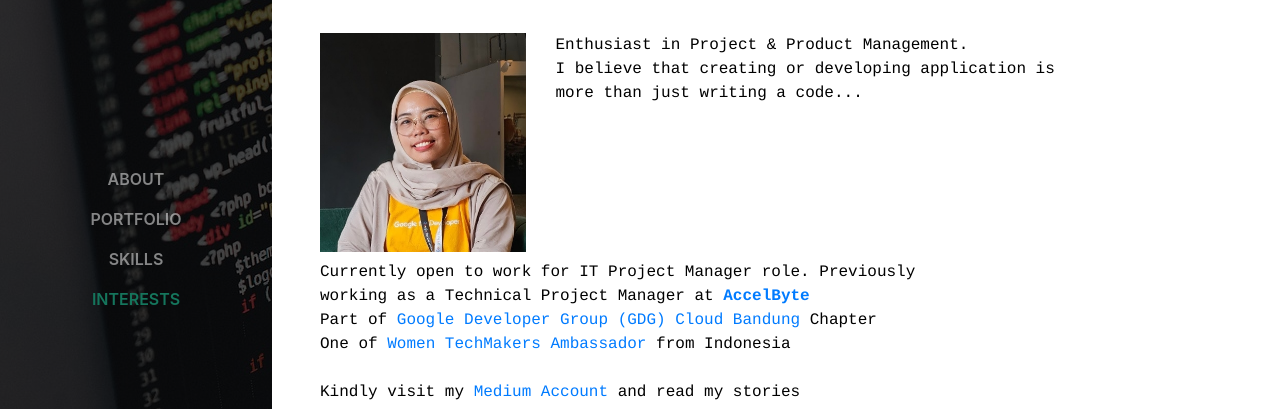
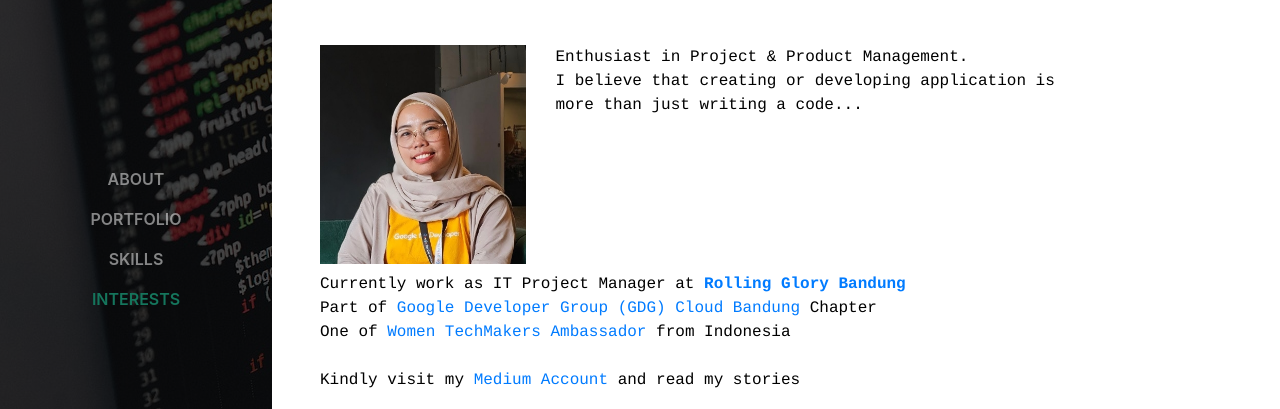
Before and after one commit to inne-p/inne-p.github.io, a website with bundled scripts: page index.html in a window 1280 px wide. Shown: the part 169-578 px from the top of the page. Built offline with nearby package versions, Linux system fonts and the light colour scheme; a web font is replaced by a local one.

Commit message:
Update index.html
updated current job

```diff
--- a/index.html
+++ b/index.html
@@ -71,7 +71,7 @@
               <img class="img-fluid img-profile  mx-auto mb-2" width="400px" src="img/inne_latest_portrait_small.png" alt="Profile Picture of Inne Prinusantari"></div>
             <p class="col-md-7 mb-5">Enthusiast in Project & Product Management.<br>I believe that creating or developing application is more than just writing a code...</p>
             <br>
-            <p class="col-md-8 mb-5">Currently open to work for IT Project Manager role. Previously working as a Technical Project Manager at <a href="https://accelbyte.io//" ><strong>AccelByte</strong></a><br>Part of <a href="https://meetup.com/GDG-Cloud-Bandung/" target=”_blank”>Google Developer Group (GDG) Cloud Bandung</a> Chapter <br>One of <a href="https://womentechmakers.com/ambassadors" target=”_blank”>Women TechMakers Ambassador</a> from Indonesia<br><br>Kindly visit my <a href="https://medium.com/@ineprinusantari" target=”_blank”>Medium Account</a> and read my stories</p>
+            <p class="col-md-8 mb-5">Currently work as IT Project Manager at <a href="https://rollingglory.com/" ><strong>Rolling Glory Bandung</strong></a><br>Part of <a href="https://meetup.com/GDG-Cloud-Bandung/" target=”_blank”>Google Developer Group (GDG) Cloud Bandung</a> Chapter <br>One of <a href="https://womentechmakers.com/ambassadors" target=”_blank”>Women TechMakers Ambassador</a> from Indonesia<br><br>Kindly visit my <a href="https://medium.com/@ineprinusantari" target=”_blank”>Medium Account</a> and read my stories</p>
           </div>
           <div class="subheading mb-3">Connect with me :</div>
           <ul class="list-inline list-social-icons mb-0">
```
